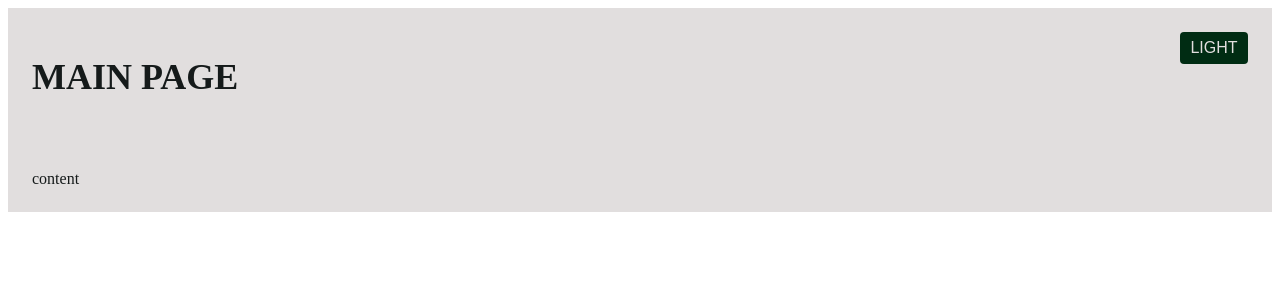
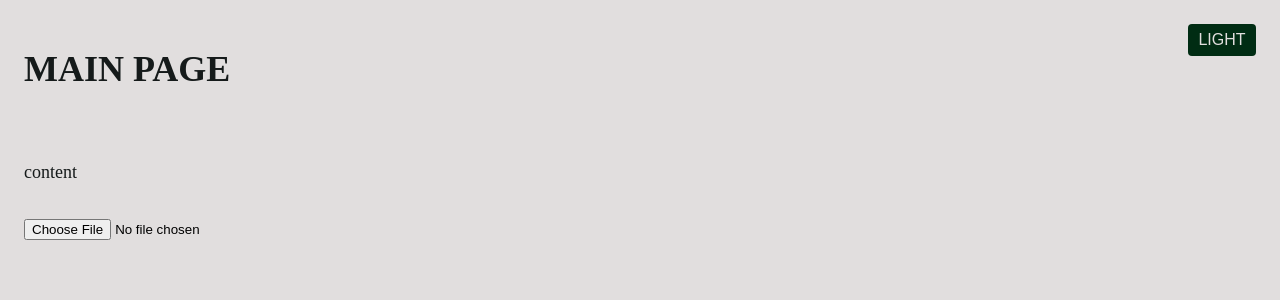
Before and after one commit to redjohnfrv/RSlideIt, a React (Create React App) app: page / in a window 1280 px wide. Shown: the top 300 px of the page. Built offline with nearby package versions, Linux system fonts and the light colour scheme.

Commit message:
feat: upload image file

```diff
--- a/package.json
+++ b/package.json
@@ -11,9 +11,11 @@
     "@types/react": "^17.0.43",
     "@types/react-dom": "^17.0.14",
     "@types/styled-components": "^5.1.24",
+    "node-sass": "^7.0.1",
     "react": "^18.0.0",
     "react-dom": "^18.0.0",
     "react-scripts": "5.0.0",
+    "sass": "^1.49.11",
     "styled-components": "^5.3.5",
     "typescript": "^4.6.3",
     "web-vitals": "^2.1.4"
--- a/src/app/Home/Home.tsx
+++ b/src/app/Home/Home.tsx
@@ -1,4 +1,5 @@
-import React, {useContext, useEffect} from 'react'
+import React, {ChangeEvent, useContext, useEffect, useState} from 'react'
+import styled from 'styled-components'
 
 //** utils
 import {TitleContext} from '../../App'
@@ -7,7 +8,6 @@ import {pageTitles} from '../../assets/constants'
 //** components
 import {Text} from '../../ui/components/Text'
 
-
 export const Home = () => {
 
   const pageTitle = pageTitles.home
@@ -15,11 +15,30 @@ export const Home = () => {
 
   useEffect(() => {
     titleContext.titleHandler(pageTitle)
-  }, [])
+  }, [titleContext, pageTitle])
+
+  const [dataUrl, setDataUrl] = useState<string>()
+
+  const handleImageChange = (e: ChangeEvent<HTMLInputElement>) => {
+    const loadedFiles = e.target.files![0]
+    const fileReader = new FileReader()
+
+    fileReader.onloadend = () => {
+      setDataUrl(fileReader.result as string)
+    }
+
+    fileReader.readAsDataURL(loadedFiles)
+  }
+
+
 
   return (
-    <div>
-      <Text>content</Text>
-    </div>
+    <Wrapper>
+      <Text>content</Text><br /><br /><br />
+      <input type="file" onChange={(e) => handleImageChange(e)} />
+      <img src={dataUrl} alt={dataUrl} />
+    </Wrapper>
   )
 }
+
+const Wrapper = styled.section``
--- /dev/null
+++ b/src/index.scss
@@ -0,0 +1,8 @@
+* {
+  box-sizing: border-box;
+}
+
+body, html {
+  padding: 0;
+  margin: 0;
+}
--- a/src/index.tsx
+++ b/src/index.tsx
@@ -1,4 +1,5 @@
 import {createRoot} from 'react-dom/client'
+import './index.scss'
 import App from './App'
 
 const container = document.getElementById('root') as HTMLElement
--- a/src/ui/components/Container/Container.tsx
+++ b/src/ui/components/Container/Container.tsx
@@ -19,6 +19,7 @@ export const Container = ({children}: Props) => {
 
 const Wrapper = styled.div<{background: any}>`
   max-width: 1900px;
+  min-height: 100vh;
   margin: 0 auto;
   padding: 24px;
   background: ${background => background.background.theme.background};
--- a/src/ui/components/Text/Text.tsx
+++ b/src/ui/components/Text/Text.tsx
@@ -21,5 +21,6 @@ export const Text = ({children}: Props) => {
 
 const Wrapper = styled.span<{theme: IThemes}>`
   display: inline-block;
+  font-size: 18px;
   color: ${theme => theme.theme.text}
 `
```
Also changed, not shown: 1 other file (tests, documents, lock files or other folders).
